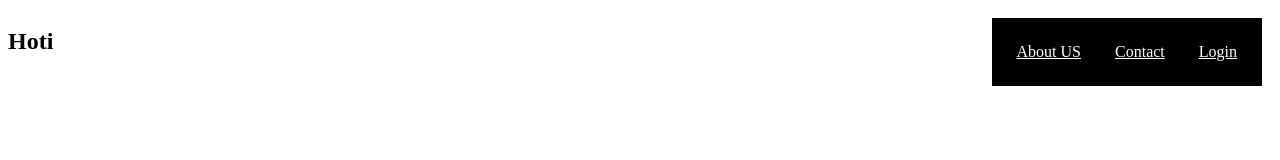
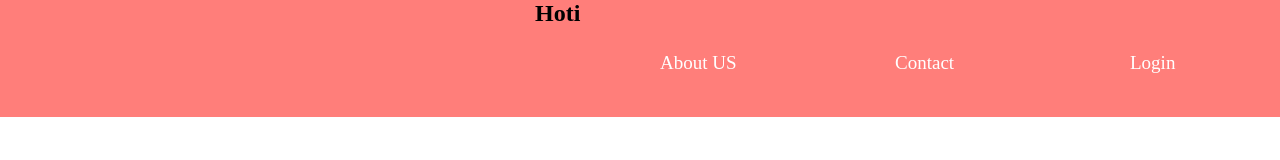
Before and after one commit to lorent2/Lorent, a plain HTML site: page Projekti/index.html in a window 1280 px wide. Drawn offline with Linux system fonts and the light colour scheme.

Commit message:
projekti

```diff
--- a/Projekti/index.css
+++ b/Projekti/index.css
@@ -1,22 +1,59 @@
-nav ul{
-    list-style: none;
-    background-color: black;
-    color: white;
-    margin: 10px;
-    padding: 10px;
+*{
+    margin: 0px;
+    padding: 0px;
 }
 
-li a{
-    display: inline-block;
-    padding: 5px;
-    margin: 10px;
-    color: white;
+#id1{
+    align-items:  center;
+}
+
+
+#div1{
+    background-color: rgba(255, 8, 0, 0.521);
+    align-content: center;
+
+}
+nav{
+    align-content: center;
+    float: right;
+    justify-content: flex-end;
+
+}
+
+nav ul{
+    list-style-type: none;
+    float: right;
+    display: flex;
+    padding: 15px;
+    margin-right: 10px;
+    justify-content: space-between;
+    align-items: center;
+    align-content: center;
 }
 
 ul li{
-    display: inline-block;
+    margin-right: 15px;
+    align-content: center;
+    display: flex;
+    justify-content: center;
+    align-items: center;
+    padding: 10px;
+    margin-left: 100px;
 }
-nav{
-    display: flex;
-    justify-content: space-between;
+li a {
+    text-decoration: none;
+    color: white;
+    border-radius: 10px;
+    width: 100px;
+    height: 40px;
+    font-size: 19px;
+
 }
+
+
+li:hover{
+    color:black ;
+    text-decoration: underline seashell;
+    background-color: blue;
+
+}
--- a/Projekti/index.html
+++ b/Projekti/index.html
@@ -7,14 +7,15 @@
     <link rel="stylesheet" href="index.css">
 </head>
 <body>
+    <div id="div1">
     <nav>
-        <h1>Hoti</h1>
+        <h1 id="id1">Hoti</h1>
         <ul>
-
-            <li><a href="about.html">About US</a></li>
+           <li><a href="about.html">About US</a></li>
             <li><a href="contact.html">Contact</a></li>
             <li><a href="login.html">Login</a></li>
         </ul>
     </nav>
+</div>
 </body>
 </html>
```
